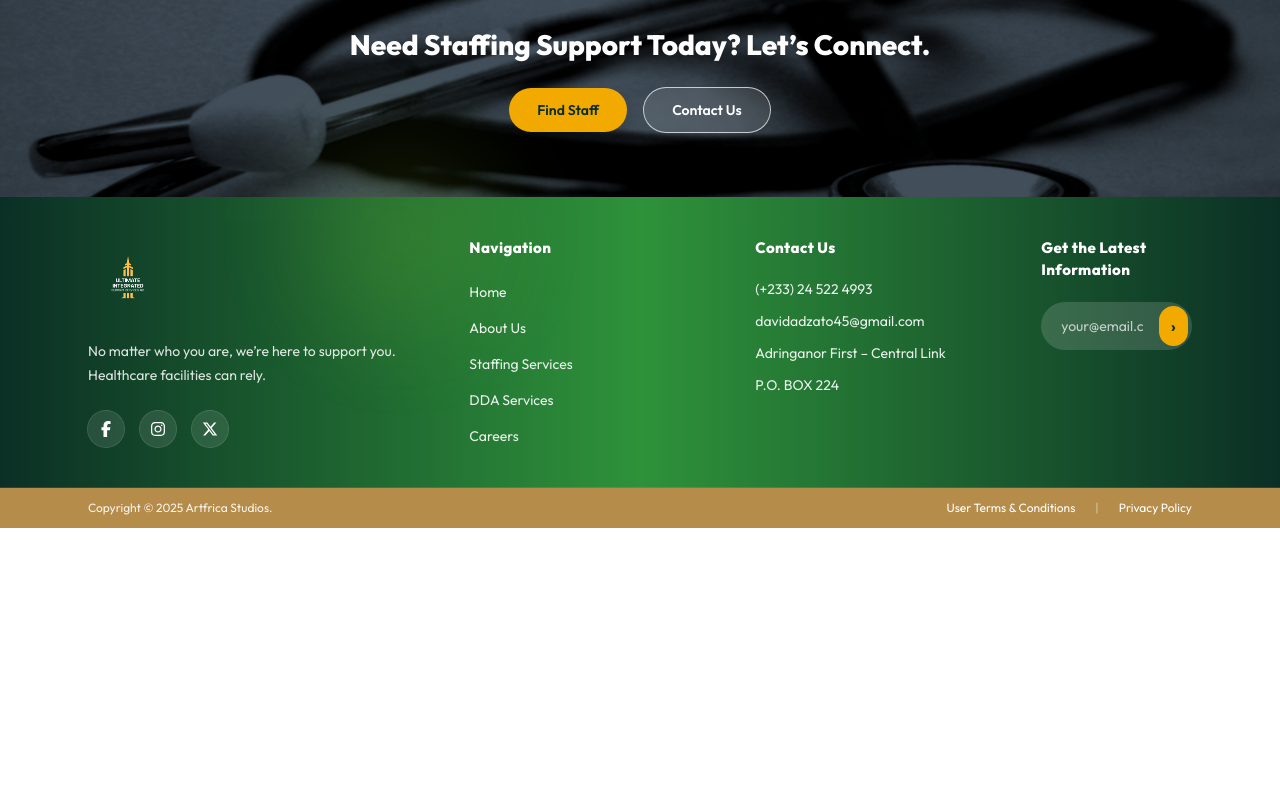
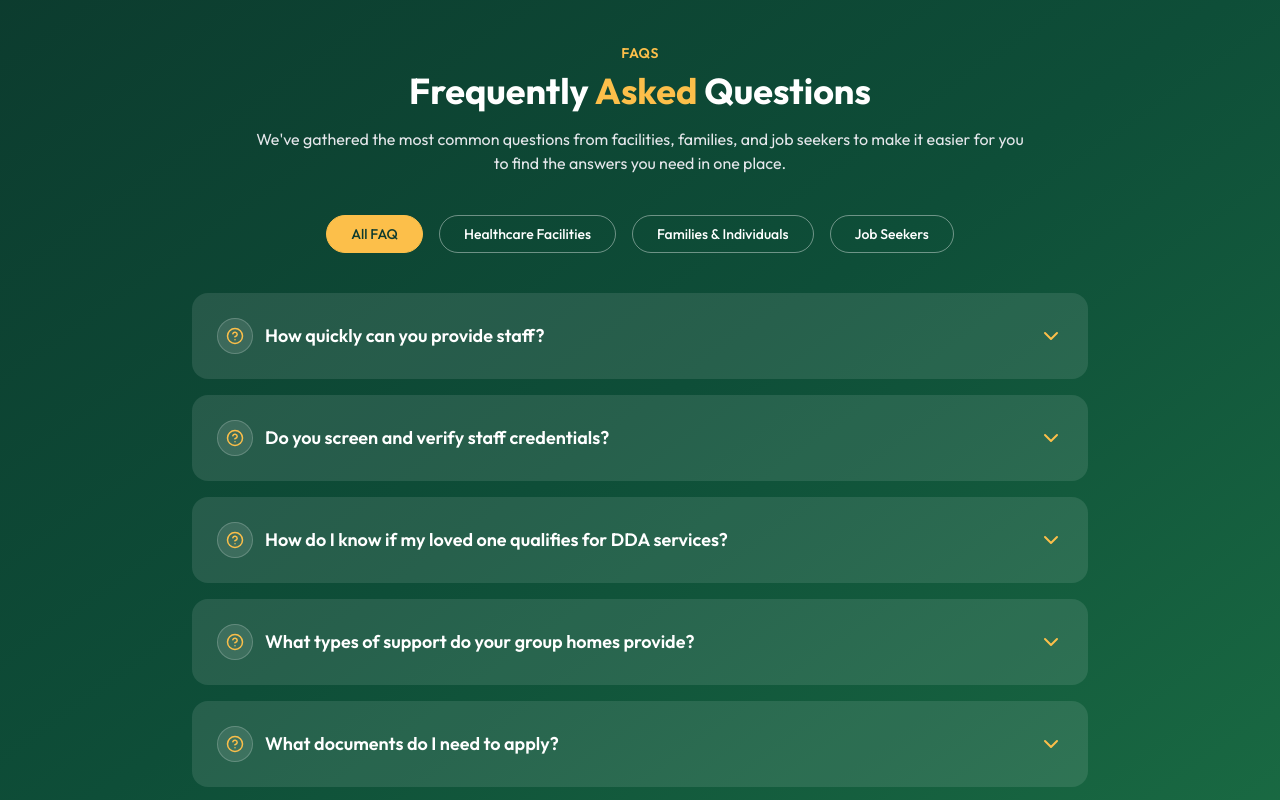
Before and after one commit to Lancelot-SO/uisupport, a React (Vite) app: page /resources in a window 1280 px wide. Shown: the part 1840-2640 px from the top of the page. Before the commit the page ends 2368 px from the top, so only its background shows below. Built offline with nearby package versions, Linux system fonts and the light colour scheme; a web font is replaced by a local one; what tailwindcss-motion would draw is missing.

Commit message:
project updated

```diff
--- /dev/null
+++ b/src/components/resources/Faq.jsx
@@ -0,0 +1,130 @@
+/* eslint-disable react/no-unescaped-entities */
+// eslint-disable-next-line no-unused-vars
+import React, { useState } from "react";
+import { motion, AnimatePresence } from "framer-motion";
+import { ChevronDown, ChevronUp, HelpCircle } from "lucide-react";
+
+export default function Faq() {
+    const [activeIndex, setActiveIndex] = useState(null);
+    const [category, setCategory] = useState("All FAQ");
+
+    const categories = ["All FAQ", "Healthcare Facilities", "Families & Individuals", "Job Seekers"];
+
+    const faqs = [
+        {
+            question: "How quickly can you provide staff?",
+            answer:
+                "We understand the importance of timely staffing. Depending on your request, we can often place qualified professionals within 24–48 hours.",
+            category: "Healthcare Facilities",
+        },
+        {
+            question: "Do you screen and verify staff credentials?",
+            answer:
+                "Absolutely. Every candidate undergoes a comprehensive screening process that includes background checks, credential verification, and reference reviews to ensure top-quality professionals.",
+            category: "Healthcare Facilities",
+        },
+        {
+            question: "How do I know if my loved one qualifies for DDA services?",
+            answer:
+                "Eligibility for DDA services is determined by factors such as age, residency, and the nature of the disability. Our team can help guide you through the assessment process and required documentation.",
+            category: "Families & Individuals",
+        },
+        {
+            question: "What types of support do your group homes provide?",
+            answer:
+                "Our group homes offer 24-hour residential support, skill development programs, healthcare coordination, recreational activities, and individualized care plans to promote independence and well-being.",
+            category: "Families & Individuals",
+        },
+        {
+            question: "What documents do I need to apply?",
+            answer:
+                "Applicants are typically required to submit valid identification, professional certifications (if applicable), references, and proof of eligibility or work authorization.",
+            category: "Job Seekers",
+        },
+    ];
+
+    // Filter FAQ by category
+    const filteredFaqs =
+        category === "All FAQ" ? faqs : faqs.filter((faq) => faq.category === category);
+
+    const toggleAccordion = (index) => {
+        setActiveIndex(activeIndex === index ? null : index);
+    };
+
+    return (
+        <section className="bg-gradient-to-br from-[#0C3B2E] via-[#0E4E38] to-[#1A6B43] py-20 px-6 text-white relative overflow-hidden">
+            <div className="max-w-5xl mx-auto text-center mb-10">
+                <p className="uppercase text-[#FCBF4A] text-sm font-semibold tracking-wide">
+                    FAQs
+                </p>
+                <h2 className="text-3xl md:text-4xl font-bold mt-2 mb-4">
+                    Frequently <span className="text-[#FCBF4A]">Asked</span> Questions
+                </h2>
+                <p className="text-gray-200 max-w-3xl mx-auto text-sm md:text-base leading-relaxed">
+                    We've gathered the most common questions from facilities, families, and job seekers to make it easier for you to find the answers you need in one place.
+                </p>
+            </div>
+
+            {/* Category Tabs */}
+            <div className="flex flex-wrap justify-center gap-4 mb-10">
+                {categories.map((cat) => (
+                    <button
+                        key={cat}
+                        onClick={() => setCategory(cat)}
+                        className={`px-6 py-2 rounded-full text-sm font-medium transition border ${category === cat
+                            ? "bg-[#FCBF4A] text-[#0D3B2E] border-[#FCBF4A]"
+                            : "border-white/40 text-white hover:bg-white/10"
+                            }`}
+                    >
+                        {cat}
+                    </button>
+                ))}
+            </div>
+
+            {/* FAQ List */}
+            <div className="max-w-4xl mx-auto flex flex-col gap-4">
+                {filteredFaqs.map((faq, index) => (
+                    <motion.div
+                        key={index}
+                        layout
+                        className={`bg-white/10 rounded-2xl p-6 cursor-pointer transition border ${activeIndex === index
+                            ? "border-[#FCBF4A] shadow-lg bg-white/15"
+                            : "border-transparent hover:bg-white/10"
+                            }`}
+                        onClick={() => toggleAccordion(index)}
+                    >
+                        <div className="flex items-center justify-between">
+                            <div className="flex items-center gap-3">
+                                <div className="p-2 bg-white/10 rounded-full border border-white/20">
+                                    <HelpCircle className="text-[#FCBF4A]" size={18} />
+                                </div>
+                                <h3 className="text-base md:text-lg font-semibold">
+                                    {faq.question}
+                                </h3>
+                            </div>
+                            {activeIndex === index ? (
+                                <ChevronUp className="text-[#FCBF4A]" />
+                            ) : (
+                                <ChevronDown className="text-[#FCBF4A]" />
+                            )}
+                        </div>
+
+                        <AnimatePresence>
+                            {activeIndex === index && (
+                                <motion.p
+                                    initial={{ opacity: 0, height: 0 }}
+                                    animate={{ opacity: 1, height: "auto" }}
+                                    exit={{ opacity: 0, height: 0 }}
+                                    transition={{ duration: 0.4 }}
+                                    className="text-gray-200 text-sm md:text-base mt-3 leading-relaxed pl-10"
+                                >
+                                    {faq.answer}
+                                </motion.p>
+                            )}
+                        </AnimatePresence>
+                    </motion.div>
+                ))}
+            </div>
+        </section>
+    );
+}
--- a/src/components/resources/ResourceDetail.jsx
+++ b/src/components/resources/ResourceDetail.jsx
@@ -1,5 +1,5 @@
 // eslint-disable-next-line no-unused-vars
-import React from "react";
+import React, { useEffect } from "react";
 import { useParams, Link } from "react-router-dom";
 import PropTypes from "prop-types";
 import ResourceHero from "./ResourceHero";
@@ -7,6 +7,11 @@ import { resourcesData } from "../../data/resourcesData";
 
 export default function ResourceDetail() {
     const { id } = useParams();
+
+    // Scroll to top whenever this component mounts or ID changes
+    useEffect(() => {
+        window.scrollTo({ top: 0, behavior: "smooth" });
+    }, [id]);
 
     // Find the resource that matches the clicked ID
     const resource = resourcesData.find(
--- a/src/pages/Resources.jsx
+++ b/src/pages/Resources.jsx
@@ -3,6 +3,7 @@ import React from 'react'
 import ResourceHero from '../components/resources/ResourceHero'
 import ResourceOverview from '../components/resources/ResourceOverview'
 import ResourceList from '../components/resources/ResourceList'
+import Faq from '../components/resources/Faq'
 
 const Resources = () => {
     return (
@@ -10,6 +11,7 @@ const Resources = () => {
             <ResourceHero />
             <ResourceOverview />
             <ResourceList />
+            <Faq />
         </div>
     )
 }
```
